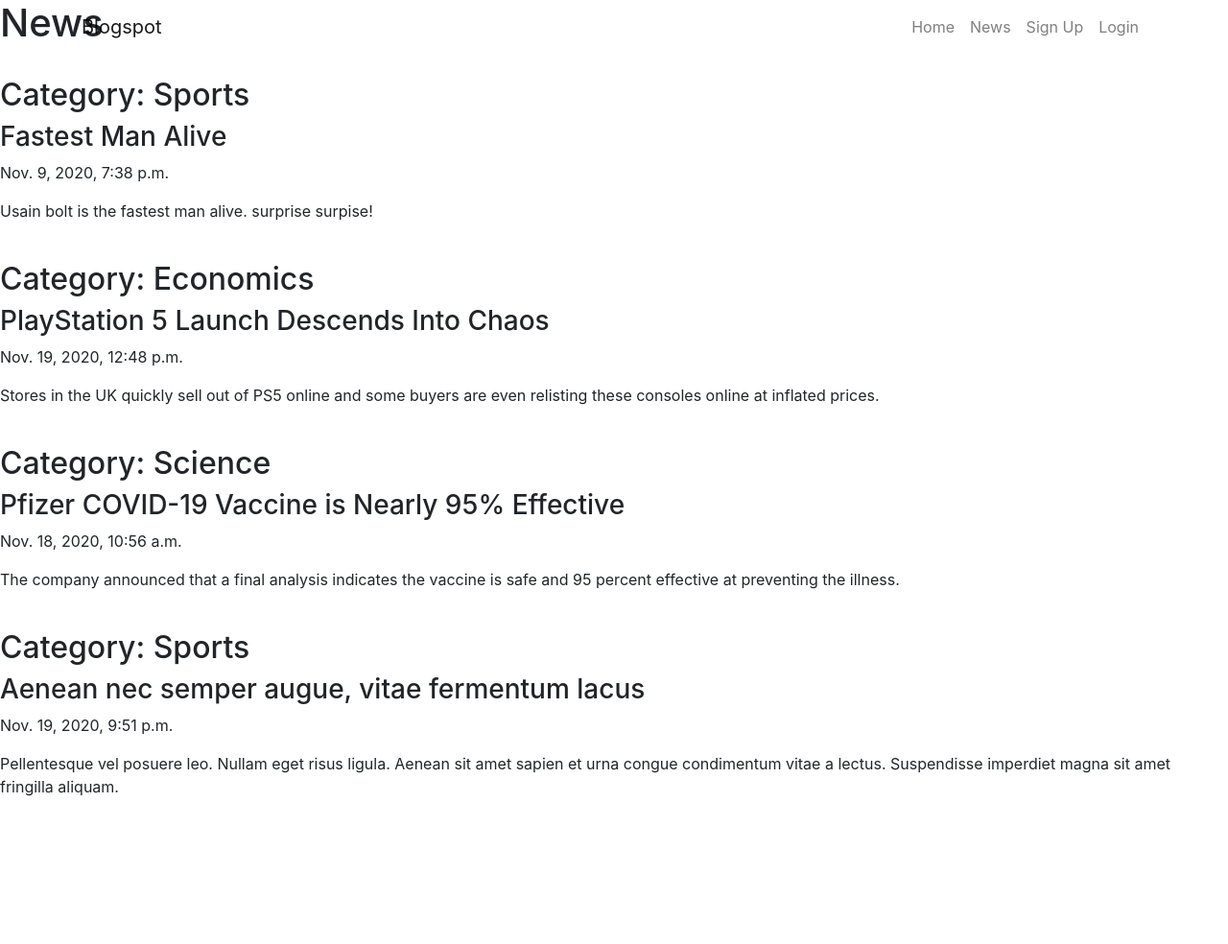
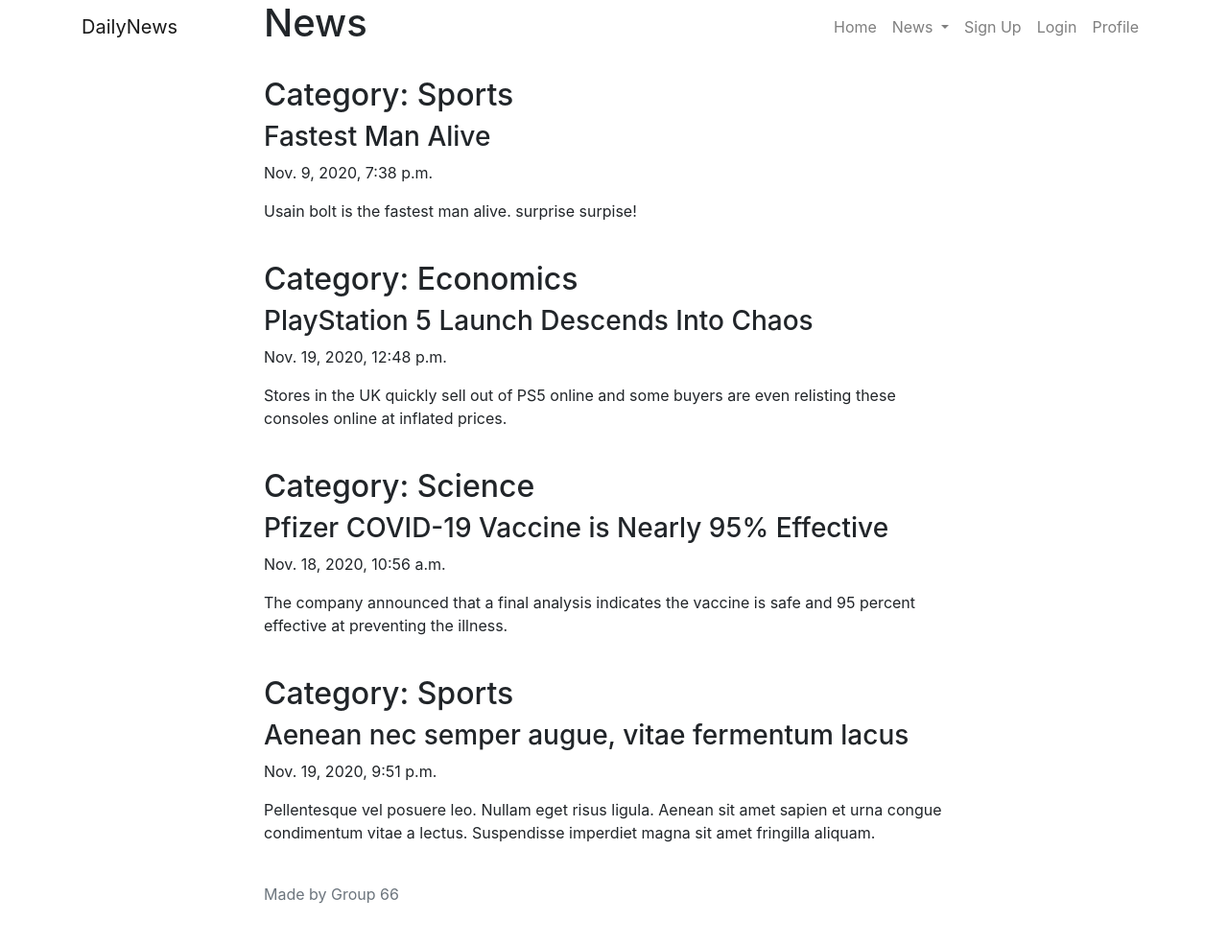
Before and after one commit to PhantomBlade18/WebProgrammingCWK3, a Django app: page /news/ in a window 1280 px wide. Shown: the whole page at 96% size. Before the commit the page ends 830 px from the top, so only its background shows below. Run offline with Django 3.2, Linux system fonts and the light colour scheme; data comes from the database, SQL or seed files in the repository; some libraries are stand-ins or nearby versions.

Commit message:
Update to Base.html
Made new things and look nicer

```diff
--- a/DailyNews/news/templates/news/base.html
+++ b/DailyNews/news/templates/news/base.html
@@ -5,11 +5,15 @@
 <head>
 	<title>NEWS APP</title>
 	<link rel="stylesheet" href="https://maxcdn.bootstrapcdn.com/bootstrap/4.0.0/css/bootstrap.min.css" integrity="sha384-Gn5384xqQ1aoWXA+058RXPxPg6fy4IWvTNh0E263XmFcJlSAwiGgFAW/dAiS6JXm" crossorigin="anonymous">
+	<script src="https://ajax.googleapis.com/ajax/libs/jquery/3.5.1/jquery.min.js"></script>
+
 </head>
 <body>
+
+	<!-- Navigation Bar for the whole site with consistently showing buttons -->
 	<nav class="navbar navbar-expand-lg navbar-light fixed-top" id="mainNav">
 		<div class="container">
-			<a class="navbar-brand" href="index.html">Blogspot</a>
+			<a class="navbar-brand" href="index.html">DailyNews</a>
 			<button class="navbar-toggler navbar-toggler-right" type="button" data-toggle="collapse" data-target="#navbarResponsive" aria-controls="navbarResponsive" aria-expanded="false" aria-label="Toggle navigation">
 				Menu
 				<i class="fas fa-bars"></i>
@@ -19,26 +23,54 @@
 					<li class="nav-item">
 						<a class="nav-link" href="">Home</a>
 					</li>
-					<li class="nav-item">
-						<a class="nav-link" href="">News</a>
-					</li>
+					<li class="nav-item dropdown">
+		        <a class="nav-link dropdown-toggle" href="#" id="navbarDropdown" role="button" data-toggle="dropdown" aria-haspopup="true" aria-expanded="false">
+		          News
+		        </a>
+		        <div class="dropdown-menu" aria-labelledby="navbarDropdown">
+		          <a class="dropdown-item" href="#">Category1</a>
+		          <a class="dropdown-item" href="#">Cateogry2</a>
+		          <a class="dropdown-item" href="#">Category3</a>
+		        </div>
+		      </li>
 					<li class="nav-item">
 						<a class="nav-link" href="">Sign Up</a>
 					</li>
 					<li class="nav-item">
 						<a class="nav-link" href="">Login</a>
 					</li>
+					<li class="nav-item">
+						<a class="nav-link" href="">Profile</a>
+					</li>
 				</ul>
 			</div>
 		</div>
 	</nav>
 
+	<article>
+    <div class="container">
+      <div class="row">
+        <div class="col-lg-8 col-md-10 mx-auto">
+					{% block content %}
+					{% endblock %}
+				</div>
+			</div>
+		</div>
+	</article>
 
 
-	{% block content %}
-	{% endblock %}
+		<footer>
+	    <div class="container">
+	      <div class="row">
+	        <div class="col-lg-8 col-md-10 mx-auto">
+						<p class="copyright text-muted">Made by Group 66 </p>
+	        </div>
+	      </div>
+	    </div>
+	  </footer>
+
 	<br>
-	<script src="https://code.jquery.com/jquery-3.3.1.min.js"></script>
+	<script src="https://cdnjs.cloudflare.com/ajax/libs/popper.js/1.12.9/umd/popper.min.js" integrity="sha384-ApNbgh9B+Y1QKtv3Rn7W3mgPxhU9K/ScQsAP7hUibX39j7fakFPskvXusvfa0b4Q" crossorigin="anonymous"></script>
 	<script src="{% static 'mainapp/scripts.js' %}"></script>
 </body>
 </html>
--- a/DailyNews/news/templates/news/register.html
+++ b/DailyNews/news/templates/news/register.html
@@ -1,4 +1,4 @@
-{% extends 'base.html'%}
+{% extends 'base.html' %}
 
 
 
```
